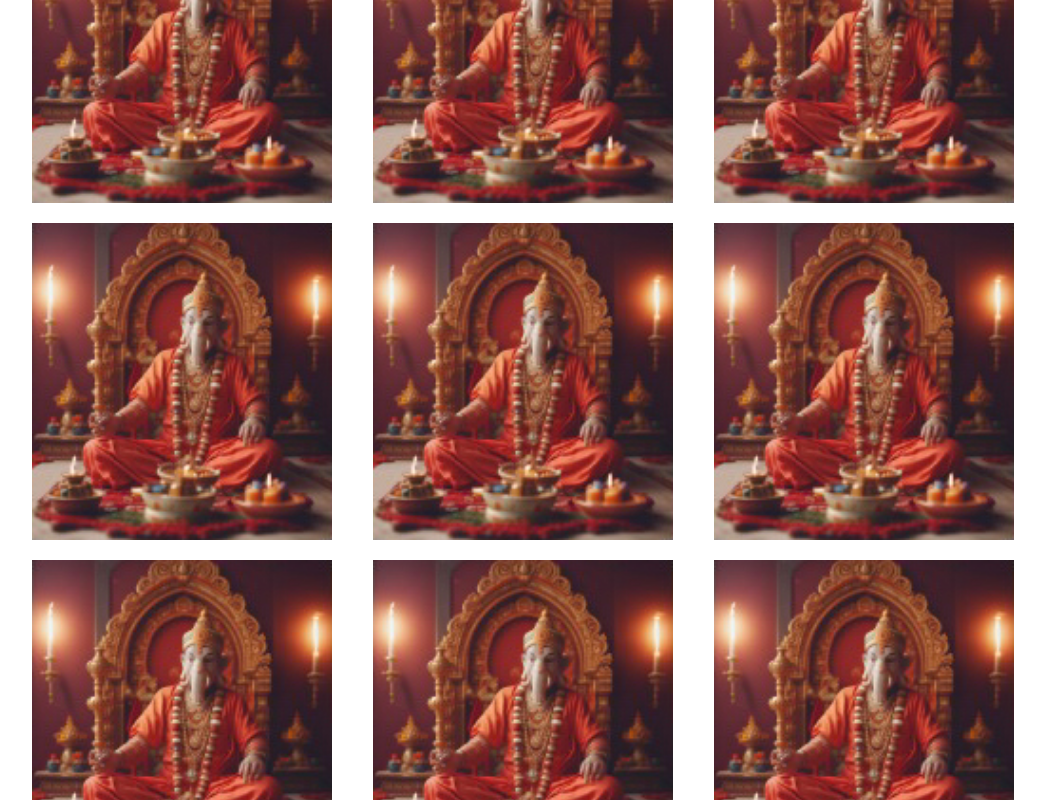
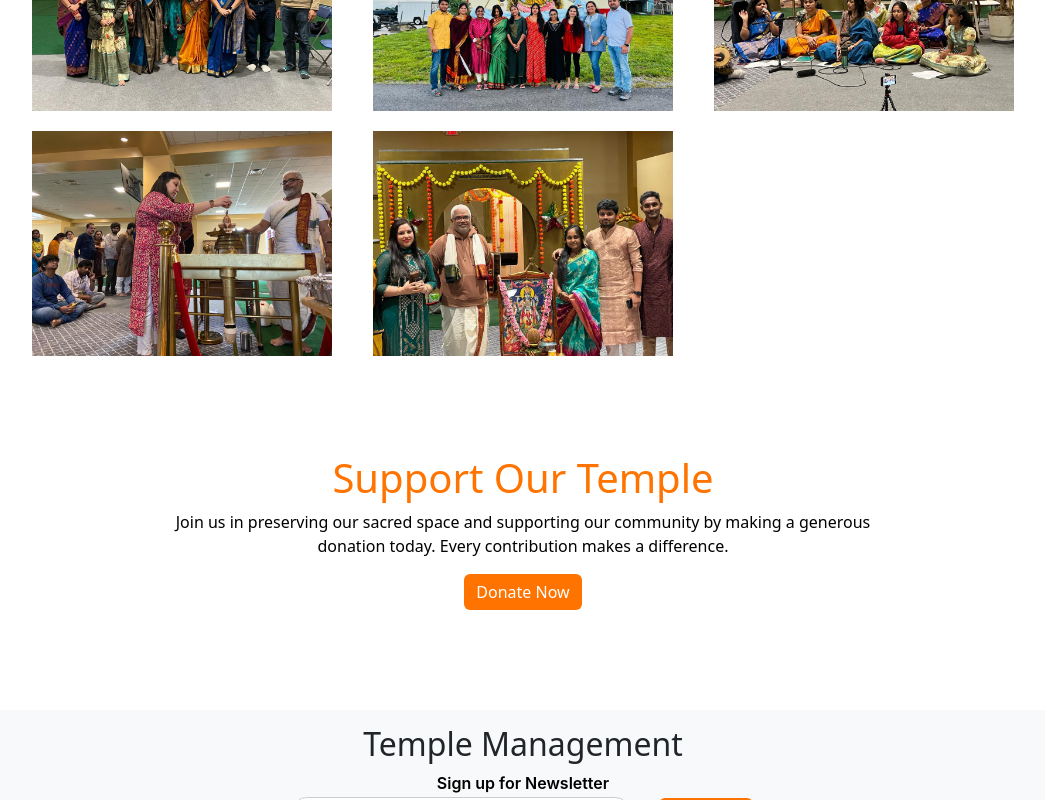
Before and after one commit to pallavibakale/SE-Temple-Management, a React (Create React App) app in the folder client/: page /aboutUs in a window 1280 px wide. Shown: the part 880-1680 px from the top of the page, without its empty margins (117-1162 px from the left). Built offline with nearby package versions, Linux system fonts and the light colour scheme.

Commit message:
About Us

```diff
--- a/client/src/components/AboutUsPage/AboutUs.jsx
+++ b/client/src/components/AboutUsPage/AboutUs.jsx
@@ -1,4 +1,4 @@
-import React, { useState } from "react";
+import React from "react";
 import "./AboutUs.css";
 import "react-toastify/dist/ReactToastify.css";
 import Navigation from "../Navigation/Navigation";
@@ -6,46 +6,21 @@ import Footer from "../Footer/Footer";
 import { useNavigate } from "react-router-dom";
 import { Button } from "react-bootstrap";
 
+// Import images
+import pic1 from "../../images/pic1.jpeg";
+import pic2 from "../../images/pic2.jpeg";
+import pic4 from "../../images/pic4.jpeg";
+import pic5 from "../../images/pic5.jpeg";
+import pic7 from "../../images/pic7.jpeg";
 
-const imgSrc=[
-  {
-    src: 'card-image.jpg',
-  },
-  {
-    src: 'card-image.jpg',
-  },
-  {
-    src: 'card-image.jpg'
-  },
-  {
-    src: 'card-image.jpg',
-  },
-  {
-    src: 'card-image.jpg',
-  },
-  {
-    src: 'card-image.jpg'
-  },
-  {
-    src: 'card-image.jpg',
-  },
-  {
-    src: 'card-image.jpg',
-  },
-  {
-    src: 'card-image.jpg'
-  },
-  {
-    src: 'card-image.jpg',
-  },
-  {
-    src: 'card-image.jpg',
-  },
-  {
-    src: 'card-image.jpg'
-  },
-
-]
+// Array of images
+const imgSrc = [
+  { src: pic1 },
+  { src: pic2 },
+  { src: pic4 },
+  { src: pic5 },
+  { src: pic7 },
+];
 
 const AboutUsCard = () => {
   const navigate = useNavigate();
@@ -64,26 +39,58 @@ const AboutUsCard = () => {
     <div className="container">
       <Navigation onLogout={handleLogout} />
       <div className="about-bg-section">
-            <div className="about-overlay" >
-                <h1>About us</h1>
-                <p>Discover the spiritual offerings and community events at our temple</p>
-            </div>
+        <div className="about-overlay">
+          <h1>About us</h1>
+          <p>Discover the spiritual offerings and community events at our temple</p>
+        </div>
       </div>
-      <br/><br/>
-      <h1 style={{color:'#FF7700',fontWeight:'700'}}>Gallery</h1>
-      <br/><br/>
+      <br />
+      <br />
+      <h1 style={{ color: "#FF7700", fontWeight: "700" }}>Gallery</h1>
+      <br />
+      <br />
       <div className="gallery-section">
         {imgSrc.map((img, index) => (
-              <img key={index} src={img.src} alt="missing"/>
-          ))
-        }
+          <img key={index} src={img.src} alt={`Gallery ${index + 1}`} />
+        ))}
       </div>
-      <br/><br/>
-      {(role != "Priest" && <div style={{color: 'black', display:'flex', flexDirection:'column', alignItems:'center',margin:'25px 0 25px 0',padding:'25px 0 25px 0'}}>
-        <h1 style={{color:'#FF7400 '}}> Support Our Temple</h1>
-        <p className="support-description" style={{width:'700px',alignContent:'center',textAlign:'center'}}>Join us in preserving our sacred space and supporting our community by making a generous donation today. Every contribution makes a difference.</p>
-        <Button href="/donate" style={{backgroundColor:'#FF7400',border:'none',outline:'none',borderRadius:'6px'}}>Donate Now</Button>
-      </div>)}
+      <br />
+      <br />
+      {role !== "Priest" && (
+        <div
+          style={{
+            color: "black",
+            display: "flex",
+            flexDirection: "column",
+            alignItems: "center",
+            margin: "25px 0",
+            padding: "25px 0",
+          }}
+        >
+          <h1 style={{ color: "#FF7400" }}>Support Our Temple</h1>
+          <p
+            className="support-description"
+            style={{
+              width: "700px",
+              textAlign: "center",
+            }}
+          >
+            Join us in preserving our sacred space and supporting our community
+            by making a generous donation today. Every contribution makes a
+            difference.
+          </p>
+          <Button
+            href="/donate"
+            style={{
+              backgroundColor: "#FF7400",
+              border: "none",
+              borderRadius: "6px",
+            }}
+          >
+            Donate Now
+          </Button>
+        </div>
+      )}
       <Footer />
     </div>
   );
```
